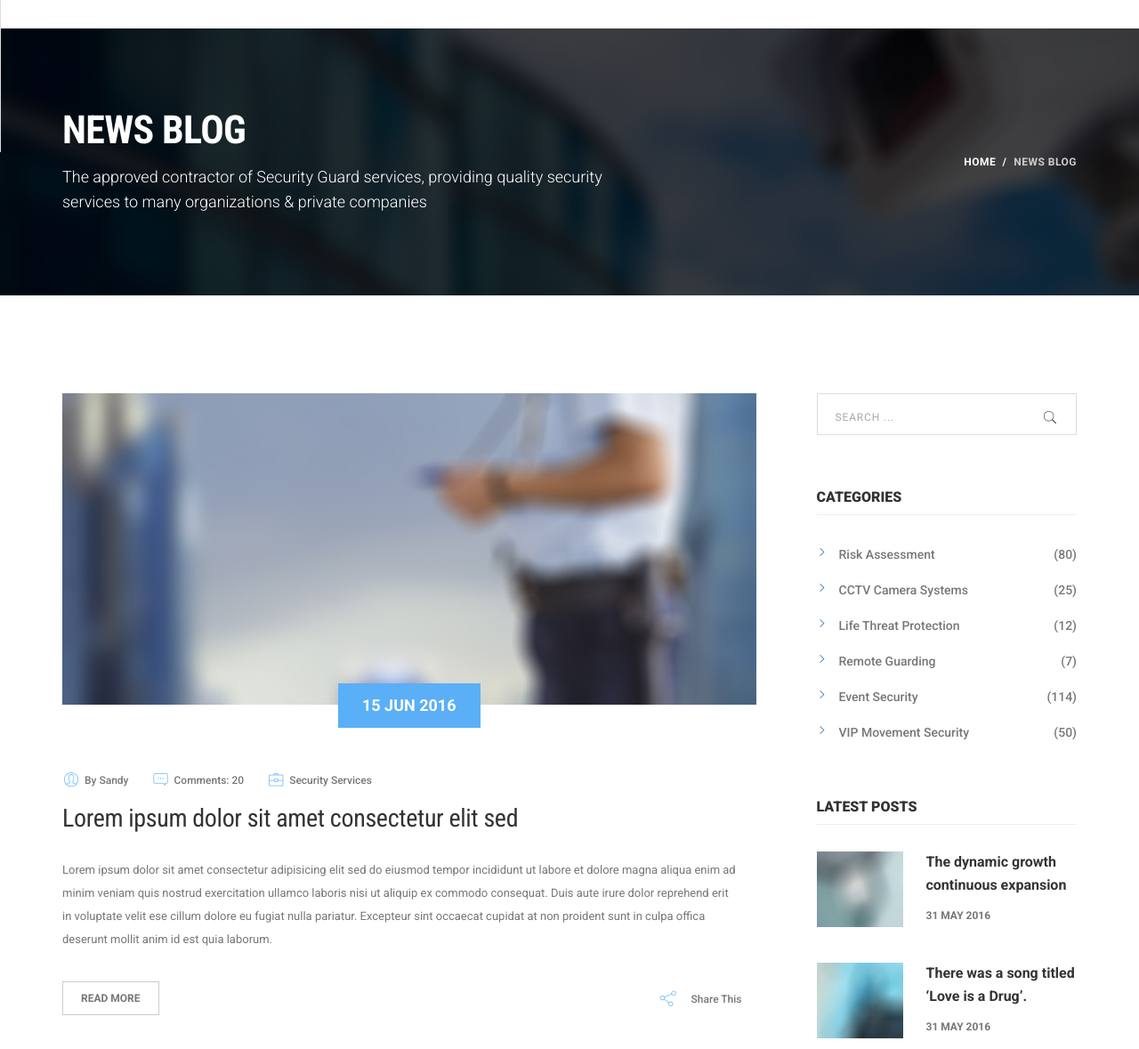
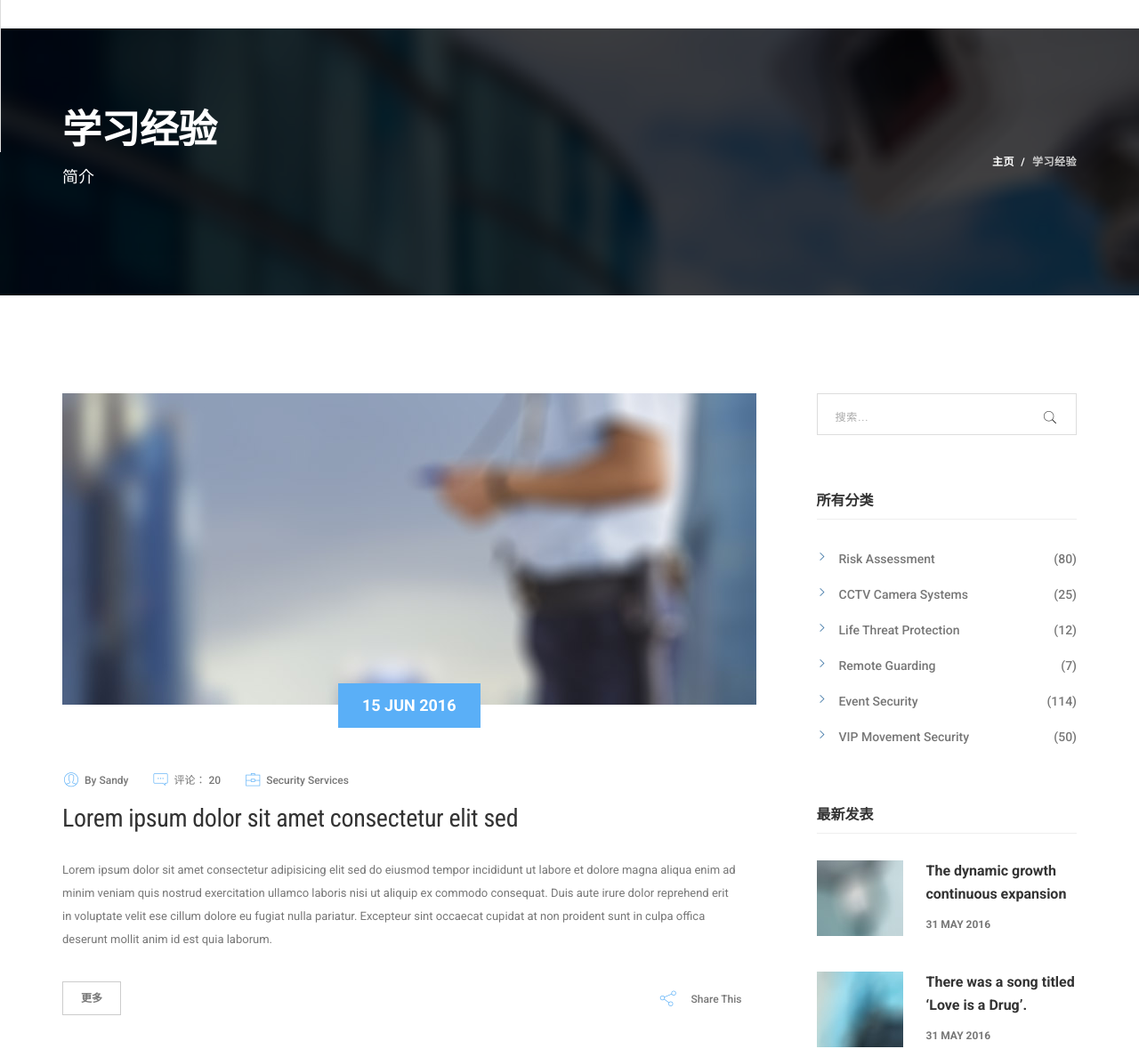
Before and after one commit to ysusoftware/labDisplayPlatform_Front, a plain HTML site: page html/post-1.html in a window 1280 px wide. Shown: the part 132-1311 px from the top of the page at 89% size. Drawn offline with Linux system fonts and the light colour scheme.

Commit message:
Update post-1.html

```diff
--- a/html/post-1.html
+++ b/html/post-1.html
@@ -138,14 +138,14 @@
           <div class="container">
             <div class="row">
               <div class="col-sm-7">
-                <h1 class="b-title-page">news blog</h1>
-                <div class="b-title-page__info">The approved contractor of Security Guard services, providing quality security services to many organizations &amp; private companies</div>
+                <h1 class="b-title-page">学习经验</h1>
+                <div class="b-title-page__info">简介</div>
                 <!-- end b-title-page-->
               </div>
               <div class="col-sm-5">
                 <ol class="breadcrumb">
-                  <li><a href="home.html">home</a></li>
-                  <li class="active">news blog</li>
+                  <li><a href="home.html">主页</a></li>
+                  <li class="active">学习经验</li>
                 </ol>
               </div>
             </div>
@@ -162,13 +162,13 @@
                   <div class="entry-main">
                     <div class="entry-header">
                       <div class="entry-date">15 jun 2016</div>
-                      <div class="entry-meta"><span class="entry-meta__item"><i class="entry-meta__icon pe-7s-user"></i>By<a href="post-1.html" class="entry-meta__link"> Sandy</a></span><span class="entry-meta__item"><i class="entry-meta__icon pe-7s-comment"></i>Comments:<a href="post-1.html" class="entry-meta__link"> 20</a></span><span class="entry-meta__item"><i class="entry-meta__icon pe-7s-portfolio"></i><a href="post-1.html" class="entry-meta__link">Security Services</a></span></div>
+                      <div class="entry-meta"><span class="entry-meta__item"><i class="entry-meta__icon pe-7s-user"></i>By<a href="post-1.html" class="entry-meta__link"> Sandy</a></span><span class="entry-meta__item"><i class="entry-meta__icon pe-7s-comment"></i>评论：<a href="post-1.html" class="entry-meta__link"> 20</a></span><span class="entry-meta__item"><i class="entry-meta__icon pe-7s-portfolio"></i><a href="post-1.html" class="entry-meta__link">Security Services</a></span></div>
                       <h2 class="entry-title entry-title_spacing ui-title-inner">Lorem ipsum dolor sit amet consectetur elit sed</h2>
                     </div>
                     <div class="entry-content">
                       <p>Lorem ipsum dolor sit amet consectetur adipisicing elit sed do eiusmod tempor incididunt ut labore et dolore magna aliqua enim ad minim veniam quis nostrud exercitation ullamco laboris nisi ut aliquip ex commodo consequat. Duis aute irure dolor reprehend erit in voluptate velit ese cillum dolore eu fugiat nulla pariatur. Excepteur sint occaecat cupidat at non proident sunt in culpa offica deserunt mollit anim id est quia laborum.</p>
                     </div>
-                    <div class="entry-footer"><a href="post-single.html" class="btn btn-default btn-sm btn-effect">read more</a><a href="post-single.html" class="entry-footer__link"><i class="icon pe-7s-share"></i> Share This</a></div>
+                    <div class="entry-footer"><a href="post-single.html" class="btn btn-default btn-sm btn-effect">更多</a><a href="post-single.html" class="entry-footer__link"><i class="icon pe-7s-share"></i> Share This</a></div>
                   </div>
                 </article>
                 <!-- end post-->
@@ -179,13 +179,13 @@
                   <div class="entry-main">
                     <div class="entry-header">
                       <div class="entry-date">15 jun 2016</div>
-                      <div class="entry-meta"><span class="entry-meta__item"><i class="entry-meta__icon pe-7s-user"></i>By<a href="post-1.html" class="entry-meta__link"> Sandy</a></span><span class="entry-meta__item"><i class="entry-meta__icon pe-7s-comment"></i>Comments:<a href="post-1.html" class="entry-meta__link"> 20</a></span><span class="entry-meta__item"><i class="entry-meta__icon pe-7s-portfolio"></i><a href="post-1.html" class="entry-meta__link">Security Services</a></span></div>
+                      <div class="entry-meta"><span class="entry-meta__item"><i class="entry-meta__icon pe-7s-user"></i>By<a href="post-1.html" class="entry-meta__link"> Sandy</a></span><span class="entry-meta__item"><i class="entry-meta__icon pe-7s-comment"></i>评论：<a href="post-1.html" class="entry-meta__link"> 20</a></span><span class="entry-meta__item"><i class="entry-meta__icon pe-7s-portfolio"></i><a href="post-1.html" class="entry-meta__link">Security Services</a></span></div>
                       <h2 class="entry-title entry-title_spacing ui-title-inner">Eiusmod tempor incididunt ut labore et dolore magna</h2>
                     </div>
                     <div class="entry-content">
                       <p>Lorem ipsum dolor sit amet consectetur adipisicing elit sed do eiusmod tempor incididunt ut labore et dolore magna aliqua enim ad minim veniam quis nostrud exercitation ullamco laboris nisi ut aliquip ex commodo consequat. Duis aute irure dolor reprehend erit in voluptate velit ese cillum dolore eu fugiat nulla pariatur. Excepteur sint occaecat cupidat at non proident sunt in culpa offica deserunt mollit anim id est quia laborum.</p>
                     </div>
-                    <div class="entry-footer"><a href="post-single.html" class="btn btn-default btn-sm btn-effect">read more</a><a href="post-single.html" class="entry-footer__link"><i class="icon pe-7s-share"></i> Share This</a></div>
+                    <div class="entry-footer"><a href="post-single.html" class="btn btn-default btn-sm btn-effect">更多</a><a href="post-single.html" class="entry-footer__link"><i class="icon pe-7s-share"></i> Share This</a></div>
                   </div>
                 </article>
                 <!-- end post-->
@@ -196,13 +196,13 @@
                   <div class="entry-main">
                     <div class="entry-header">
                       <div class="entry-date">15 jun 2016</div>
-                      <div class="entry-meta"><span class="entry-meta__item"><i class="entry-meta__icon pe-7s-user"></i>By<a href="post-1.html" class="entry-meta__link"> Sandy</a></span><span class="entry-meta__item"><i class="entry-meta__icon pe-7s-comment"></i>Comments:<a href="post-1.html" class="entry-meta__link"> 20</a></span><span class="entry-meta__item"><i class="entry-meta__icon pe-7s-portfolio"></i><a href="post-1.html" class="entry-meta__link">Security Services</a></span></div>
+                      <div class="entry-meta"><span class="entry-meta__item"><i class="entry-meta__icon pe-7s-user"></i>By<a href="post-1.html" class="entry-meta__link"> Sandy</a></span><span class="entry-meta__item"><i class="entry-meta__icon pe-7s-comment"></i>评论：<a href="post-1.html" class="entry-meta__link"> 20</a></span><span class="entry-meta__item"><i class="entry-meta__icon pe-7s-portfolio"></i><a href="post-1.html" class="entry-meta__link">Security Services</a></span></div>
                       <h2 class="entry-title entry-title_spacing ui-title-inner">Lorem ipsum dolor sit amet consectetur elit sed</h2>
                     </div>
                     <div class="entry-content">
                       <p>Lorem ipsum dolor sit amet consectetur adipisicing elit sed do eiusmod tempor incididunt ut labore et dolore magna aliqua enim ad minim veniam quis nostrud exercitation ullamco laboris nisi ut aliquip ex commodo consequat. Duis aute irure dolor reprehend erit in voluptate velit ese cillum dolore eu fugiat nulla pariatur. Excepteur sint occaecat cupidat at non proident sunt in culpa offica deserunt mollit anim id est quia laborum.</p>
                     </div>
-                    <div class="entry-footer"><a href="post-single.html" class="btn btn-default btn-sm btn-effect">read more</a><a href="post-single.html" class="entry-footer__link"><i class="icon pe-7s-share"></i> Share This</a></div>
+                    <div class="entry-footer"><a href="post-single.html" class="btn btn-default btn-sm btn-effect">更多</a><a href="post-single.html" class="entry-footer__link"><i class="icon pe-7s-share"></i> Share This</a></div>
                   </div>
                 </article>
                 <!-- end post-->
@@ -213,13 +213,13 @@
                   <div class="entry-main">
                     <div class="entry-header">
                       <div class="entry-date">15 jun 2016</div>
-                      <div class="entry-meta"><span class="entry-meta__item"><i class="entry-meta__icon pe-7s-user"></i>By<a href="post-1.html" class="entry-meta__link"> Sandy</a></span><span class="entry-meta__item"><i class="entry-meta__icon pe-7s-comment"></i>Comments:<a href="post-1.html" class="entry-meta__link"> 20</a></span><span class="entry-meta__item"><i class="entry-meta__icon pe-7s-portfolio"></i><a href="post-1.html" class="entry-meta__link">Security Services</a></span></div>
+                      <div class="entry-meta"><span class="entry-meta__item"><i class="entry-meta__icon pe-7s-user"></i>By<a href="post-1.html" class="entry-meta__link"> Sandy</a></span><span class="entry-meta__item"><i class="entry-meta__icon pe-7s-comment"></i>评论：<a href="post-1.html" class="entry-meta__link"> 20</a></span><span class="entry-meta__item"><i class="entry-meta__icon pe-7s-portfolio"></i><a href="post-1.html" class="entry-meta__link">Security Services</a></span></div>
                       <h2 class="entry-title entry-title_spacing ui-title-inner">Eiusmod tempor incididunt ut labore et dolore magna</h2>
                     </div>
                     <div class="entry-content">
                       <p>Lorem ipsum dolor sit amet consectetur adipisicing elit sed do eiusmod tempor incididunt ut labore et dolore magna aliqua enim ad minim veniam quis nostrud exercitation ullamco laboris nisi ut aliquip ex commodo consequat. Duis aute irure dolor reprehend erit in voluptate velit ese cillum dolore eu fugiat nulla pariatur. Excepteur sint occaecat cupidat at non proident sunt in culpa offica deserunt mollit anim id est quia laborum.</p>
                     </div>
-                    <div class="entry-footer"><a href="post-single.html" class="btn btn-default btn-sm btn-effect">read more</a><a href="post-single.html" class="entry-footer__link"><i class="icon pe-7s-share"></i> Share This</a></div>
+                    <div class="entry-footer"><a href="post-single.html" class="btn btn-default btn-sm btn-effect">更多</a><a href="post-single.html" class="entry-footer__link"><i class="icon pe-7s-share"></i> Share This</a></div>
                   </div>
                 </article>
                 <!-- end post-->
@@ -230,13 +230,13 @@
                   <div class="entry-main">
                     <div class="entry-header">
                       <div class="entry-date">15 jun 2016</div>
-                      <div class="entry-meta"><span class="entry-meta__item"><i class="entry-meta__icon pe-7s-user"></i>By<a href="post-1.html" class="entry-meta__link"> Sandy</a></span><span class="entry-meta__item"><i class="entry-meta__icon pe-7s-comment"></i>Comments:<a href="post-1.html" class="entry-meta__link"> 20</a></span><span class="entry-meta__item"><i class="entry-meta__icon pe-7s-portfolio"></i><a href="post-1.html" class="entry-meta__link">Security Services</a></span></div>
+                      <div class="entry-meta"><span class="entry-meta__item"><i class="entry-meta__icon pe-7s-user"></i>By<a href="post-1.html" class="entry-meta__link"> Sandy</a></span><span class="entry-meta__item"><i class="entry-meta__icon pe-7s-comment"></i>评论：<a href="post-1.html" class="entry-meta__link"> 20</a></span><span class="entry-meta__item"><i class="entry-meta__icon pe-7s-portfolio"></i><a href="post-1.html" class="entry-meta__link">Security Services</a></span></div>
                       <h2 class="entry-title entry-title_spacing ui-title-inner">Eiusmod tempor incididunt ut labore et dolore magna</h2>
                     </div>
                     <div class="entry-content">
                       <p>Lorem ipsum dolor sit amet consectetur adipisicing elit sed do eiusmod tempor incididunt ut labore et dolore magna aliqua enim ad minim veniam quis nostrud exercitation ullamco laboris nisi ut aliquip ex commodo consequat. Duis aute irure dolor reprehend erit in voluptate velit ese cillum dolore eu fugiat nulla pariatur. Excepteur sint occaecat cupidat at non proident sunt in culpa offica deserunt mollit anim id est quia laborum.</p>
                     </div>
-                    <div class="entry-footer"><a href="post-single.html" class="btn btn-default btn-sm btn-effect">read more</a><a href="post-single.html" class="entry-footer__link"><i class="icon pe-7s-share"></i> Share This</a></div>
+                    <div class="entry-footer"><a href="post-single.html" class="btn btn-default btn-sm btn-effect">更多</a><a href="post-single.html" class="entry-footer__link"><i class="icon pe-7s-share"></i> Share This</a></div>
                   </div>
                 </article>
                 <!-- end post-->
@@ -256,13 +256,13 @@
             <aside class="l-sidebar l-sidebar_mrg-lft_minus">
               <div class="widget widget-searce section-sidebar">
                 <form id="search-global-form" class="form-search">
-                  <input type="text" placeholder="Search ..." class="form-search__input">
+                  <input type="text" placeholder="搜索..." class="form-search__input">
                   <button class="form-search__btn"><i class="icon pe-7s-search"></i></button>
                 </form>
               </div>
               <!-- end widget-->
               <section class="widget section-sidebar">
-                <h3 class="widget-title ui-title-block border-left border-left_primary">categories</h3>
+                <h3 class="widget-title ui-title-block border-left border-left_primary">所有分类</h3>
                 <div class="widget-content">
                   <ul class="list-widget list list-mark-4 list-unstyled">
                     <li class="list-widget__item"><a href="service-details.html" class="list-widget__link">Risk Assessment<span class="badge pull-right">(80)</span></a></li>
@@ -276,7 +276,7 @@
               </section>
               <!-- end widget-->
               <section class="widget section-sidebar">
-                <h3 class="widget-title ui-title-block border-left border-left_primary">Latest Posts</h3>
+                <h3 class="widget-title ui-title-block border-left border-left_primary">最新发表</h3>
                 <div class="widget-content">
                   <div class="post-widget clearfix">
                     <div class="post-widget__media"><a href="blog-1.html"><img src="assets/media/content/posts/97x85/1.jpg" alt="foto" class="img-responsive"/></a></div>
@@ -347,11 +347,11 @@
               </div>
               <div class="section-sidebar">
                 <div class="b-download b-download_mod-a">
-                  <h3 class="b-download__title">services brochure</h3>
-                  <div class="b-download__item"><a href="assets/downloads/doc-2.pdf" class="b-download__link color-primary"><i class="b-download__icon fa fa-file-pdf-o"></i> Download as PDF</a>
+                  <h3 class="b-download__title">下载</h3>
+                  <div class="b-download__item"><a href="assets/downloads/doc-2.pdf" class="b-download__link color-primary"><i class="b-download__icon fa fa-file-pdf-o"></i>PDF格式下载</a>
                     <div class="b-download__size">size: 3mb</div>
                   </div>
-                  <div class="b-download__item"><a href="assets/downloads/doc-1.doc" class="b-download__link color-primary"><i class="b-download__icon fa fa-file-word-o"></i> Download as DOC</a>
+                  <div class="b-download__item"><a href="assets/downloads/doc-1.doc" class="b-download__link color-primary"><i class="b-download__icon fa fa-file-word-o"></i>DOC格式下载</a>
                     <div class="b-download__size">size: 3mb</div>
                   </div>
                 </div>
```
